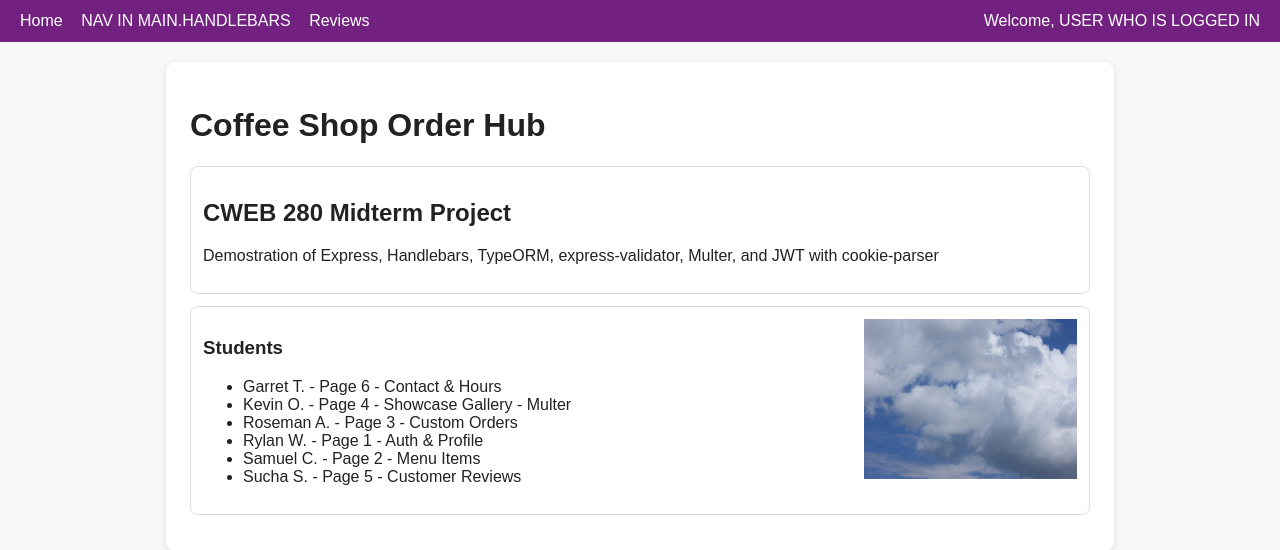
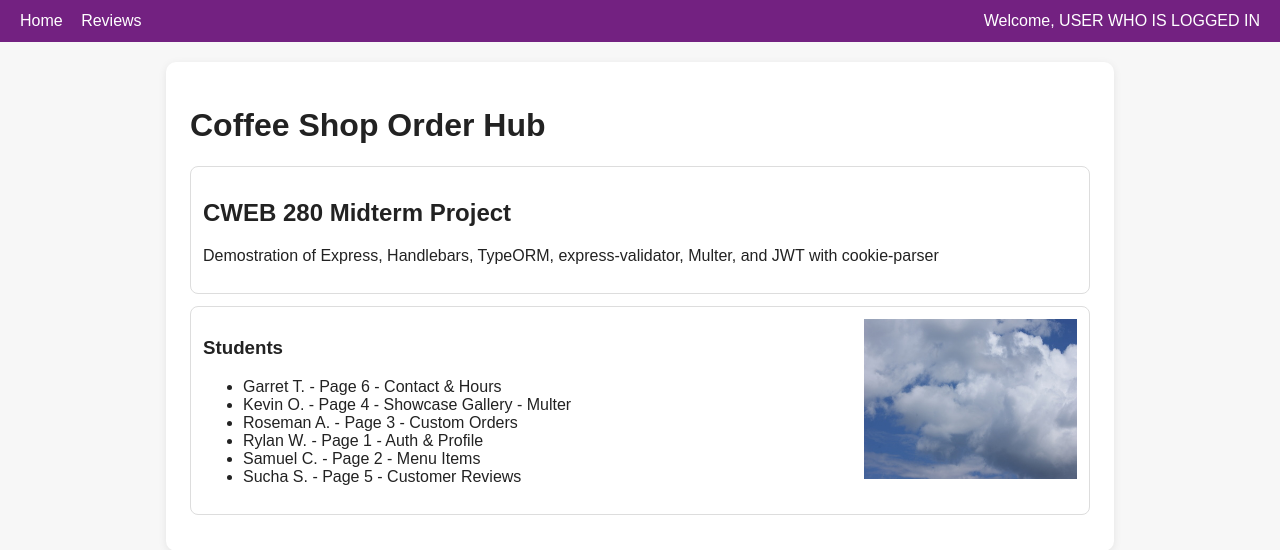
Before and after one commit to null-0ne/CWEB-Coffee-Shop, a Node server app: page / in a window 1280 px wide. Shown: the top 550 px of the page. Run offline with Node 20, Linux system fonts and the light colour scheme; some libraries are stand-ins or nearby versions.

Commit message:
Merging for story 5

```diff
--- a/views/layouts/main.handlebars
+++ b/views/layouts/main.handlebars
@@ -9,7 +9,6 @@
 <body>
   <nav>
     <a href="/">Home</a>
-    <a href="/">NAV IN MAIN.HANDLEBARS</a>
     <a href="/reviews">Reviews</a>
     <span class="rt"> Welcome, USER WHO IS LOGGED IN </span>
   </nav>
```
Also changed, not shown: cweb.sqlite (deleted).
